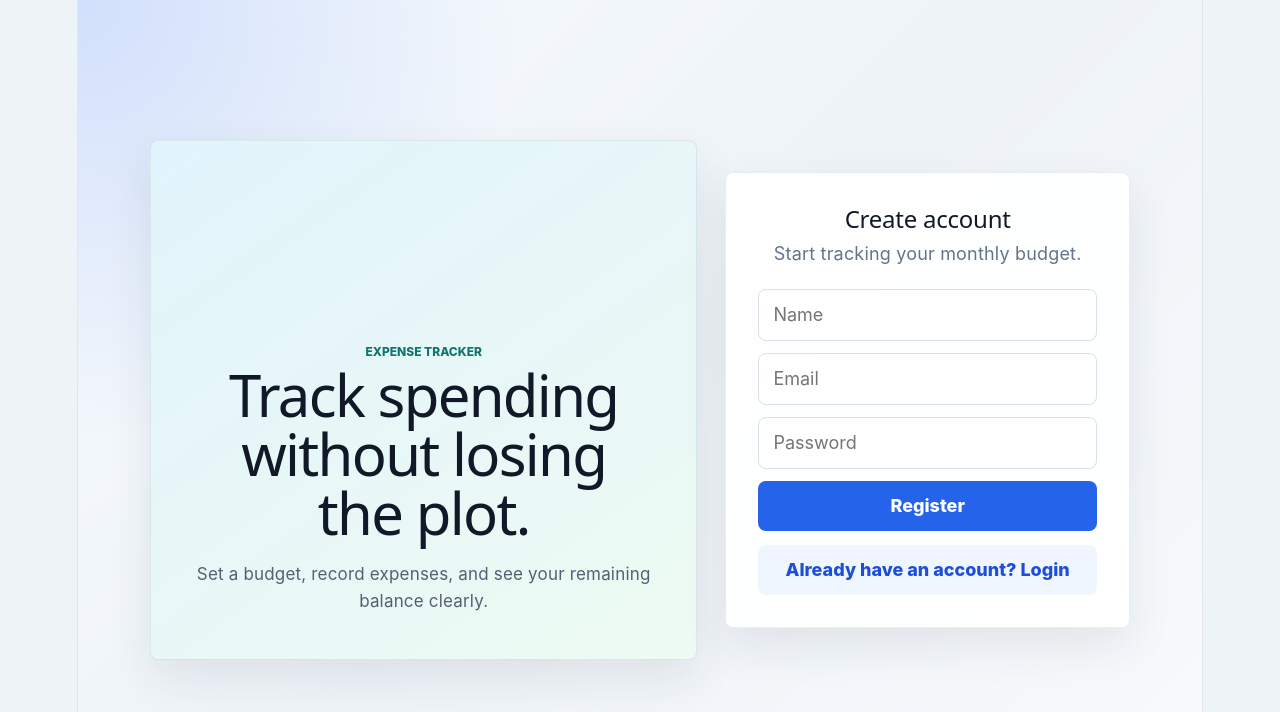
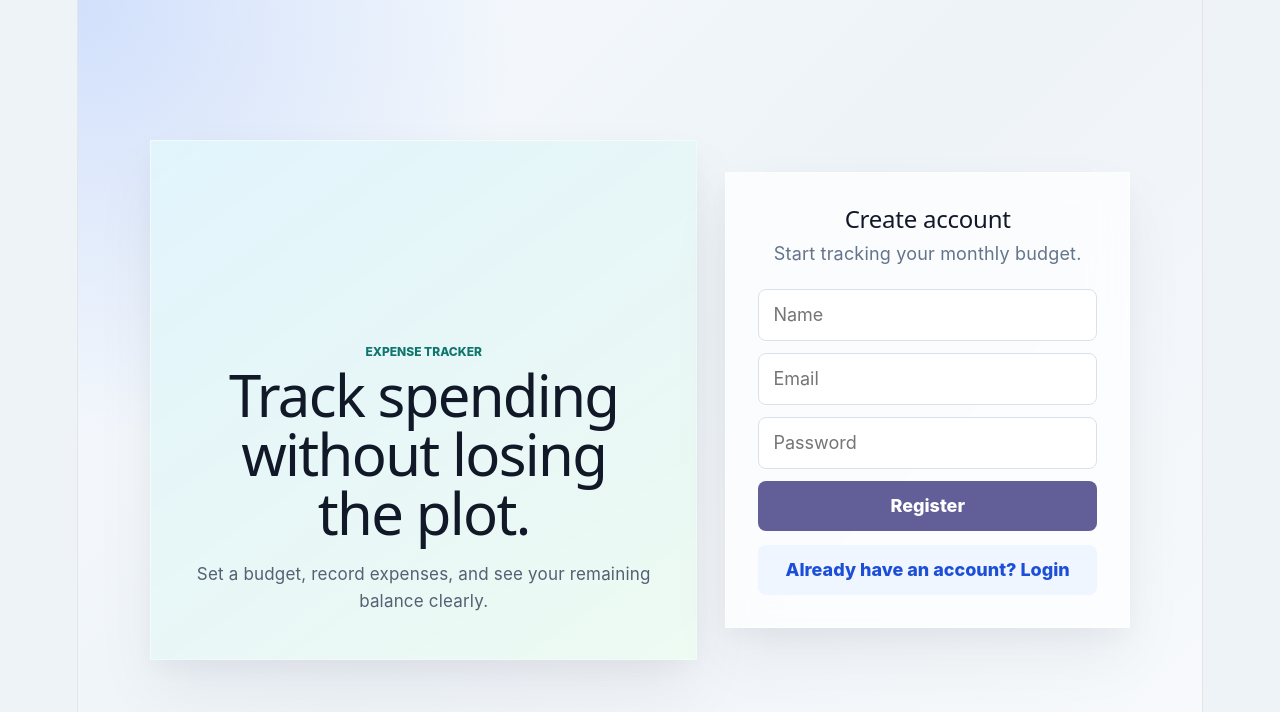
Before and after one commit to Mandarpowar13/expense-tracker, a React (Vite) app in the folder client/: page / in a window 1280 px wide. Shown: the top 712 px of the page. Built offline with nearby package versions, Linux system fonts and the light colour scheme.

Commit message:
Frontend Animation

```diff
--- a/client/package.json
+++ b/client/package.json
@@ -10,7 +10,9 @@
     "preview": "vite preview"
   },
   "dependencies": {
+    "framer-motion": "^12.40.0",
     "react": "^19.2.6",
+    "react-countup": "^6.5.3",
     "react-dom": "^19.2.6",
     "recharts": "^3.8.1"
   },
--- a/client/src/App.css
+++ b/client/src/App.css
@@ -3,9 +3,19 @@
 }
 
 :root {
-  color: #172033;
-  font-family: Inter, ui-sans-serif, system-ui, -apple-system, BlinkMacSystemFont, "Segoe UI", sans-serif;
-  background: #eef3f8;
+  --accent: #6366f1;
+  --accent-light: #eef2ff;
+  --success: #10b981;
+  --danger: #ef4444;
+
+  --bg: #f8fafc;
+  --card: rgba(255,255,255,0.72);
+  --text: #0f172a;
+  --muted: #64748b;
+
+  color: var(--text);
+  font-family: Inter, ui-sans-serif, system-ui, sans-serif;
+  background: var(--bg);
 }
 
 body {
@@ -20,7 +30,36 @@ input {
 }
 
 button {
-  border: 0;
+  position: relative;
+  overflow: hidden;
+  border: none;
+  border-radius: 12px;
+  background: #423f73;;
+  color: white;
+  font-weight: 700;
+  cursor: pointer;
+  transition: all .25s ease;
+}
+
+button:hover {
+  transform: translateY(-2px);
+    background: #423f73;
+}
+
+button::after {
+  content: "";
+  position: absolute;
+  top: 0;
+  left: -120%;
+  width: 60%;
+  height: 100%;
+  background: rgba(255,255,255,.25);
+  transform: skewX(-25deg);
+}
+
+button:hover::after {
+  left: 150%;
+  transition: .8s;
 }
 
 .app {
@@ -49,10 +88,12 @@ button {
 .panel,
 .summary-card,
 .hero-panel {
-  background: rgba(255, 255, 255, 0.92);
-  border: 1px solid rgba(148, 163, 184, 0.2);
-  border-radius: 8px;
-  box-shadow: 0 18px 45px rgba(31, 41, 55, 0.09);
+  backdrop-filter: blur(18px);
+  background: rgba(255,255,255,.72);
+  border: 1px solid rgba(255,255,255,.4);
+  box-shadow:
+    0 10px 25px rgba(15,23,42,.04),
+    0 30px 60px rgba(15,23,42,.05);
 }
 
 .auth-intro {
@@ -138,7 +179,7 @@ button {
   min-height: 44px;
   padding: 12px 16px;
   border-radius: 8px;
-  background: #2563eb;
+  background: #625f98;
   color: #ffffff;
   font-weight: 800;
   cursor: pointer;
@@ -146,7 +187,7 @@ button {
 }
 
 button:hover {
-  background: #1d4ed8;
+  background: #423f73;
   transform: translateY(-1px);
   box-shadow: 0 10px 20px rgba(37, 99, 235, 0.18);
 }
@@ -187,8 +228,40 @@ button:disabled {
 }
 
 .dashboard-page {
-  background:
-    linear-gradient(180deg, #f8fbff 0%, #eef3f8 100%);
+  min-height: 100vh;
+  position: relative;
+  overflow-x: hidden;
+  background: linear-gradient(
+    180deg,
+    #f8fbff 0%,
+    #f1f5f9 100%
+  );
+}
+
+.dashboard-page::before {
+  content: "";
+  position: fixed;
+  width: 500px;
+  height: 500px;
+  top: -150px;
+  right: -150px;
+  border-radius: 50%;
+  background: rgba(99,102,241,.12);
+  filter: blur(120px);
+  pointer-events: none;
+}
+
+.dashboard-page::after {
+  content: "";
+  position: fixed;
+  width: 450px;
+  height: 450px;
+  bottom: -150px;
+  left: -150px;
+  border-radius: 50%;
+  background: rgba(16,185,129,.10);
+  filter: blur(120px);
+  pointer-events: none;
 }
 
 .dashboard {
@@ -226,10 +299,16 @@ button:disabled {
 }
 
 .hero-panel h2 {
-  margin: 0;
-  color: #0f172a;
-  font-size: clamp(36px, 6vw, 64px);
-  line-height: 1;
+  font-size: clamp(48px, 7vw, 78px);
+  font-weight: 800;
+  letter-spacing: -0.04em;
+  background: linear-gradient(
+    135deg,
+    #423f73,
+    #423f73
+  );
+  -webkit-background-clip: text;
+  -webkit-text-fill-color: transparent;
 }
 
 .hero-panel p {
@@ -255,9 +334,22 @@ button:disabled {
   display: block;
   height: 100%;
   border-radius: inherit;
-  background: linear-gradient(90deg, #16a34a, #2563eb);
+  background:
+    linear-gradient(
+      90deg,
+      #10b981,
+      #3b82f6,
+      #6366f1
+    );
+
+  animation: growBar 1s ease;
 }
 
+@keyframes growBar {
+  from {
+    width: 0;
+  }
+}
 .summary-grid {
   display: grid;
   grid-template-columns: repeat(3, 1fr);
@@ -267,7 +359,9 @@ button:disabled {
 
 .summary-card,
 .panel {
+
   padding: 20px;
+
 }
 
 .summary-card p {
@@ -310,7 +404,7 @@ button:disabled {
 .chip:hover,
 .chip.active {
   background: #dbeafe;
-  color: #1d4ed8;
+  color: #423f73;
   box-shadow: none;
 }
 
@@ -352,17 +446,77 @@ button:disabled {
   display: flex;
   flex-direction: column;
   gap: 10px;
+
 }
 
 .expense-item {
+  display: grid;
+  grid-template-columns: 120px 1fr auto;
+  align-items: center;
+
+  gap: 24px;
+  padding: 18px 22px;
+
+  border: 1px solid #e2e8f0;
+  border-radius: 14px;
+  background: #fff;
+
+  transition: all .25s ease;
+}
+
+
+.expense-item:hover {
+  border-color: #c7d2fe;
+  box-shadow: 0 10px 25px rgba(99,102,241,.08);
+}
+.expense-amount {
+  font-size: 28px;
+  font-weight: 800;
+  color: #423f73;
+}
+
+.expense-details {
+  text-align: left;
+}
+
+.expense-details strong {
+  display: block;
+  font-size: 18px;
+  font-weight: 700;
+  color: #0f172a;
+}
+
+.expense-details p {
+  margin: 4px 0 0;
+  color: #64748b;
+  font-size: 14px;
+}
+
+.expense-actions {
   display: flex;
-  align-items: center;
-  justify-content: space-between;
-  gap: 16px;
-  padding: 14px;
-  border: 1px solid #e2e8f0;
-  border-radius: 8px;
-  background: #ffffff;
+  gap: 10px;
+}
+
+.edit-button {
+  background: #eef2ff;
+  color: #4f46e5;
+  border: 1px solid #c7d2fe;
+}
+
+.edit-button:hover {
+  background: #6366f1;
+  color: white;
+}
+
+.delete-button {
+  background: #fef2f2;
+  color: #dc2626;
+  border: 1px solid #fecaca;
+}
+
+.delete-button:hover {
+  background: #ef4444;
+  color: white;
 }
 
 .expense-item p {
@@ -473,7 +627,7 @@ button:disabled {
   min-height: 34px;
   padding: 7px 12px;
   background: #eff6ff;
-  color: #1d4ed8;
+  color: #423f73;
   box-shadow: none;
 }
 
@@ -710,7 +864,7 @@ button:disabled {
 
 /* Chart panels */
 .chart-panel {
-  background: rgba(255, 255, 255, 0.92);
+background: rgba(255, 255, 255, 0.92);
   border: 1px solid rgba(148, 163, 184, 0.2);
   border-radius: 8px;
   padding: 20px 20px 14px;
@@ -920,3 +1074,72 @@ button:disabled {
     grid-template-columns: 1fr 1fr;
   }
 }
+
+.summary-card,
+.panel,
+.chart-panel,
+.an-card,
+.hero-panel {
+  transition: all .28s ease;
+}
+
+.summary-card:hover,
+.panel:hover,
+.chart-panel:hover,
+.an-card:hover,
+.hero-panel:hover {
+  transform: translateY(-4px);
+  box-shadow:
+    0 18px 40px rgba(15,23,42,.08),
+    0 30px 70px rgba(15,23,42,.08);
+}
+
+.an-card h3 {
+  font-size: 30px;
+  font-weight: 800;
+  letter-spacing: -0.03em;
+}
+
+::-webkit-scrollbar {
+  width: 8px;
+}
+
+::-webkit-scrollbar-track {
+  background: transparent;
+}
+
+::-webkit-scrollbar-thumb {
+  background: #cbd5e1;
+  border-radius: 999px;
+}
+
+::-webkit-scrollbar-thumb:hover {
+  background: #94a3b8;
+}
+
+.insights-grid {
+  display: grid;
+  grid-template-columns: repeat(3,1fr);
+  gap: 14px;
+}
+
+.insights-grid div {
+  padding: 16px;
+  border-radius: 12px;
+  background: rgba(99,102,241,.05);
+}
+
+@media (max-width: 768px) {
+  .expense-item {
+    grid-template-columns: 1fr;
+    gap: 12px;
+  }
+
+  .expense-actions {
+    width: 100%;
+  }
+
+  .expense-actions button {
+    flex: 1;
+  }
+}
--- a/client/src/App.jsx
+++ b/client/src/App.jsx
@@ -545,6 +545,7 @@ function App() {
               </div>
             </section>
 
+
             <section className="content-grid">
               <div className="panel">
                 <div className="panel-heading compact-heading">
@@ -617,14 +618,31 @@ function App() {
                 <div className="expense-list">
                   {expenses.map(expense => (
                   <div className="expense-item" key={expense._id}>
-                      <div>
+  <div className="expense-amount">
+    ₹{expense.amount}
+  </div>
+
+  <div className="expense-details">
     <strong>{expense.title}</strong>
-                        <p>{expense.category} • {formatDate(expense.date)}</p>
+    <p>
+      {expense.category} • {formatDate(expense.date)}
+    </p>
   </div>
+
   <div className="expense-actions">
-                        <strong>Rs {expense.amount}</strong>
-                        <button className="edit-button" onClick={() => handleEditExpense(expense)}>Edit</button>
-                        <button onClick={() => handleDeleteExpense(expense._id)}>Delete</button>
+    <button
+      className="edit-button"
+      onClick={() => handleEditExpense(expense)}
+    >
+      Edit
+    </button>
+
+    <button
+      className="delete-button"
+      onClick={() => handleDeleteExpense(expense._id)}
+    >
+      Delete
+    </button>
   </div>
 </div>
                   ))}
```
Also changed, not shown: 2 other files (tests, documents, lock files or other folders). Lines whose indentation alone changed are shown as unchanged.
